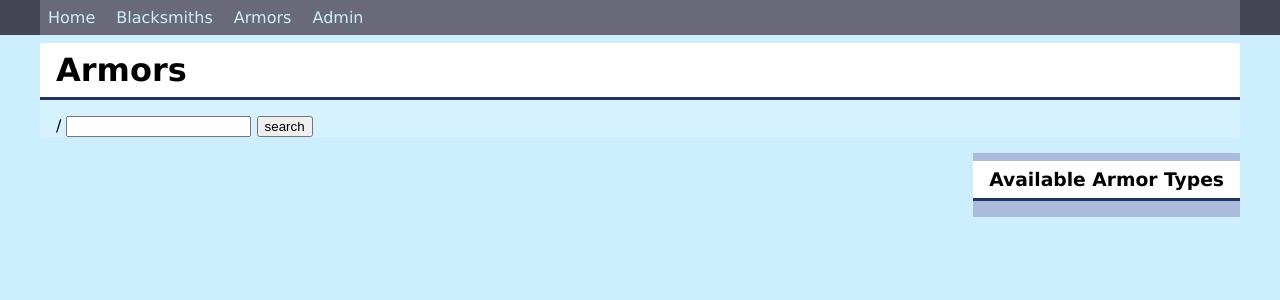
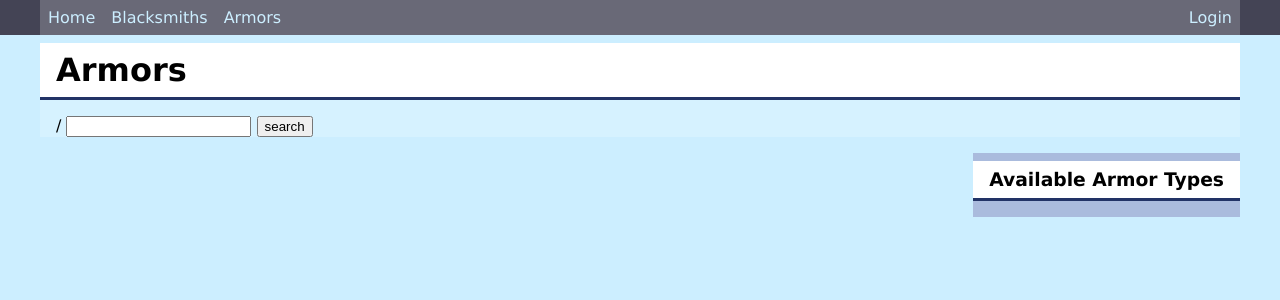
Before and after one commit to ArnoldasKun/Project_X, a Django app: template arsenal/forge/templates/forge/armor_list.html in a window 1280 px wide. Shown: the top 300 px of the page. Run offline with Django 3.2, Linux system fonts and the light colour scheme; the template is opened without the code that fills it, so the values that code supplies are empty.

Commit message:
+ login fixed, lod out new, base css html

```diff
--- a/arsenal/forge/static/forge/css/base.css
+++ b/arsenal/forge/static/forge/css/base.css
@@ -14,6 +14,21 @@ header, main, footer {
 
 header {
     background-color: #445;
+}
+
+header .container {
+    display: flex;
+    flex-direction: row;
+}
+
+.spacer {
+    flex-grow: 1;
+}
+
+header .container span {
+    align-self: center;
+    color: #ccc;
+    padding: 0.5rem;
 }
 
 header a {
@@ -135,3 +150,8 @@ ul.armor_list li.armor h3 {
 table {
     margin: 0.5rem 1rem;
 }
+
+.form-error {
+    border: 3px solid #900;
+    background-color: #f99;
+}
--- a/arsenal/forge/templates/forge/base.html
+++ b/arsenal/forge/templates/forge/base.html
@@ -15,7 +15,16 @@
                 <a href="{% url 'index' %}">Home</a>
                 <a href="{% url 'blacksmiths' %}">Blacksmiths</a>
                 <a href="{% url 'armors' %}">Armors</a>
-                <a href="{% url 'admin:index' %}">Admin</a>
+                <span class="spacer"></span>
+                {% if user.is_authenticated %}
+                    <span>{{ user }}</span>
+                    {% if user.is_superuser or user.is_staff %}
+                    <a href="{% url 'admin:index' %}">Admin</a>
+                    {% endif %}
+                    <a href="{% url 'logout' %}">Logout</a>
+                {% else %}
+                    <a href="{% url 'login' %}">Login</a>
+                {% endif %}
             {% endblock nav %}
         </div>
     </header>
--- /dev/null
+++ b/arsenal/user_profile/templates/registration/logged_out.html
@@ -0,0 +1,6 @@
+{% extends 'forge/base.html' %}
+{% block title %}Logged out from {{ block.super }}{% endblock title %}
+{% block content %}
+<h1>Logged out</h1>
+<p>Session closed successfully. <a href="{% url 'login' %}">Log in again</a>.</p>
+{% endblock content %}
--- a/arsenal/user_profile/templates/registration/login.html
+++ b/arsenal/user_profile/templates/registration/login.html
@@ -1,13 +1,13 @@
-{% extends 'library/base.html' %}
+{% extends 'forge/base.html' %}
 {% block title %}Login to {{ block.super }}{% endblock title %}
 {% block content %}
 <h1>Login to Forge</h1>
 {% if form.errors %}
-    <p>Login error, please try again.</p>
+    <p class="form-error">Login error, please try again.</p>
 {% endif %}
 {% if next %}
     {% if user.is_authenticated %}
-        <p>Permission error. You need a permission to see this page.</p>
+        <p class="form-error">Permission error. You need a permission to see this page.</p>
     {% endif %}
 {% endif %}
 <form method="post" action="{% url 'login' %}">
```
